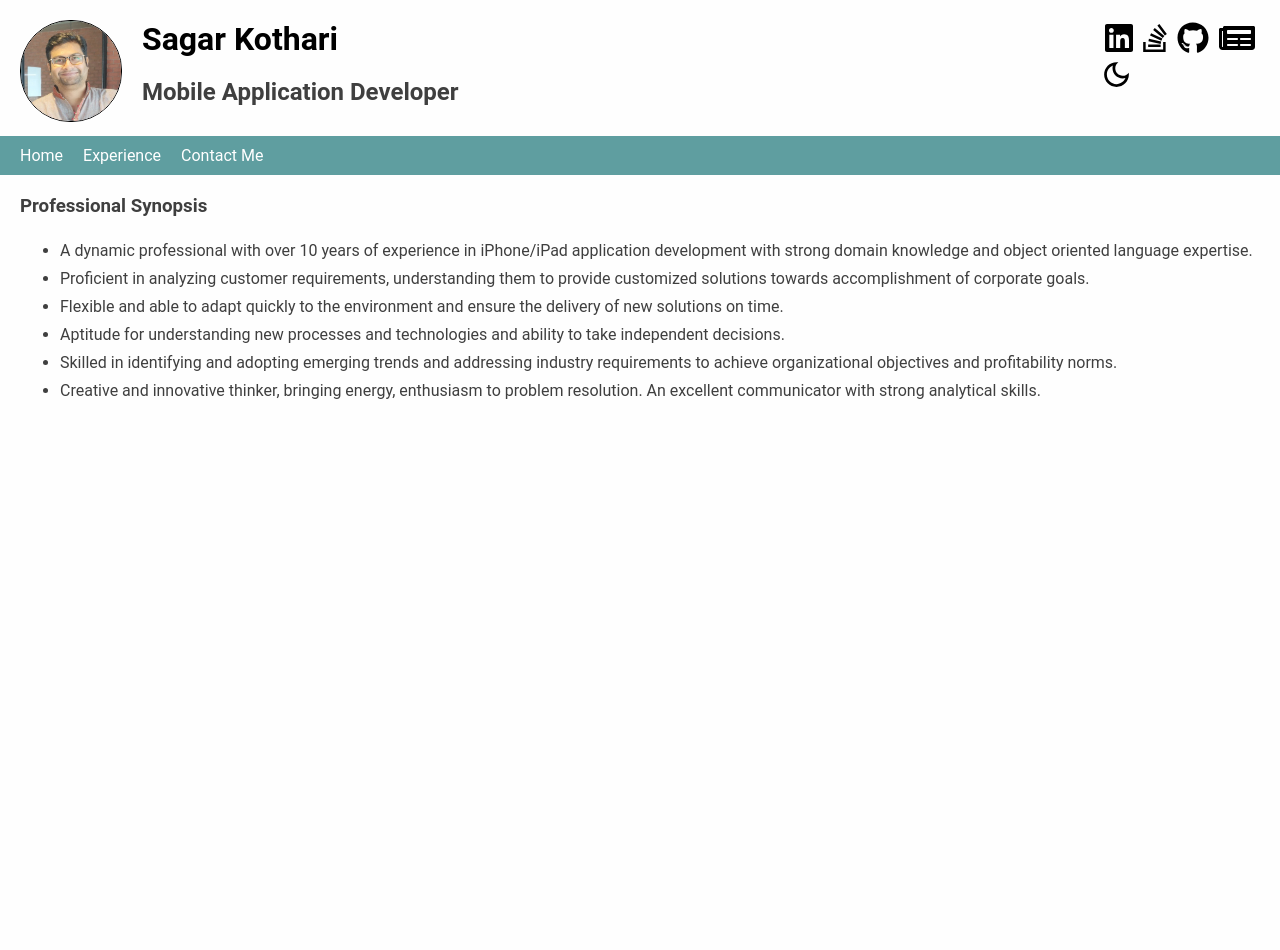
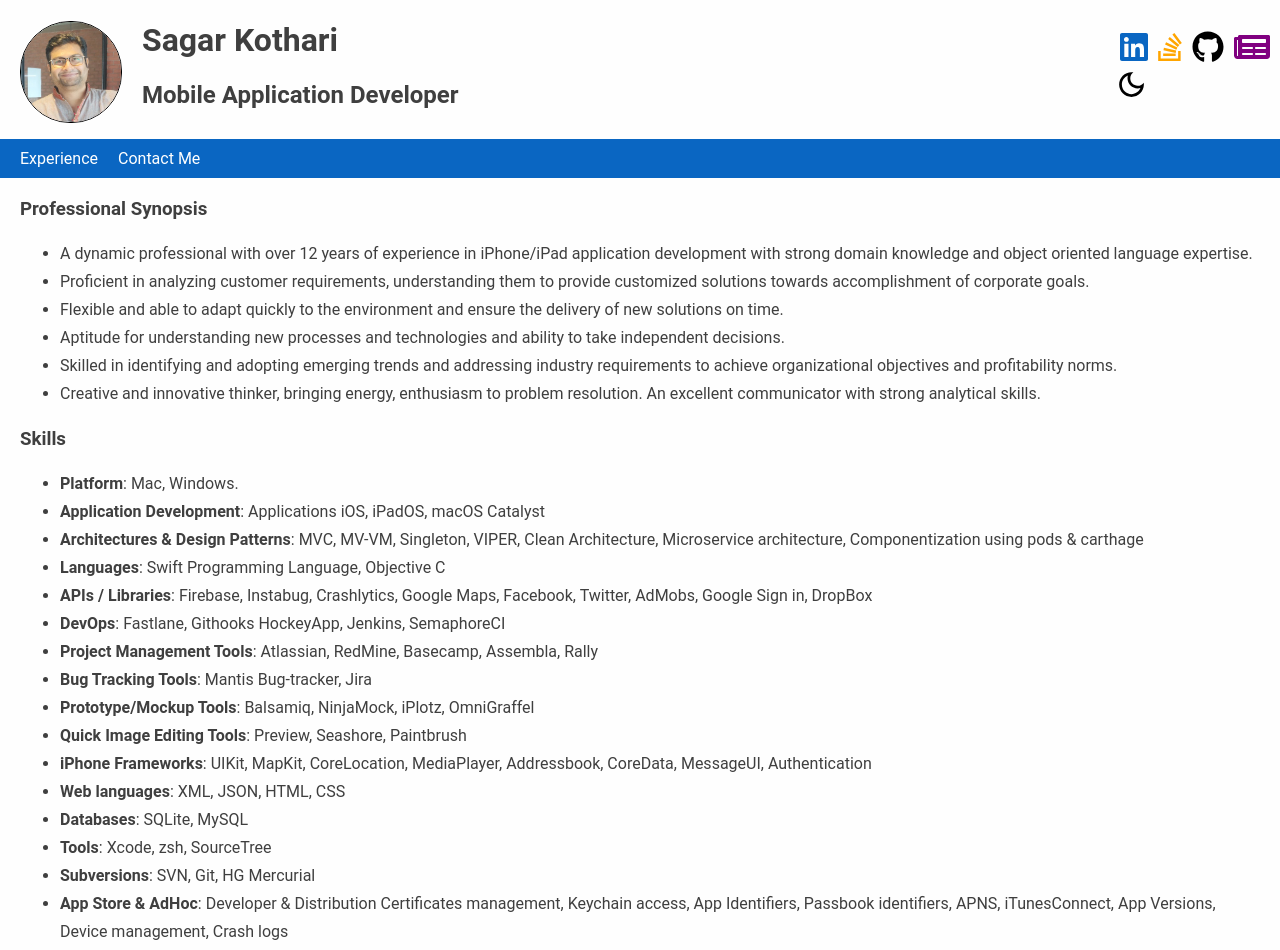
Before and after one commit to sag333ar/sag333ar.github.io, a React (Create React App) app: page / in a window 1280 px wide. Shown: the top 950 px of the page. Before the commit the page ends 800 px from the top, so only its background shows below. Built offline with nearby package versions, Linux system fonts and the light colour scheme.

Commit message:
updated home page

```diff
--- a/src/pages/Home.js
+++ b/src/pages/home/Home.js
@@ -1,5 +1,6 @@
 import React from "react";
 import './Home.css'
+import Skills from "./skills";
 
 export default function Home() {
   return (
@@ -7,7 +8,7 @@ export default function Home() {
       <h3>Professional Synopsis</h3>
       <ul>
         <li>
-          A dynamic professional with over 10 years of experience in iPhone/iPad
+          A dynamic professional with over 12 years of experience in iPhone/iPad
           application development with strong domain knowledge and object
           oriented language expertise.
         </li>
@@ -35,6 +36,8 @@ export default function Home() {
           skills.
         </li>
       </ul>
+      <h3>Skills</h3>
+      <Skills />
     </div>
   );
 }
--- /dev/null
+++ b/src/pages/home/skills-data.js
@@ -0,0 +1,72 @@
+const data = [
+  {
+      "key": "Platform",
+      "value": "Mac, Windows."
+  },
+  {
+      "key": "Application Development",
+      "value": "Applications iOS, iPadOS, macOS Catalyst"
+  },
+  {
+      "key": "Architectures & Design Patterns",
+      "value": "MVC, MV-VM, Singleton, VIPER, Clean Architecture, Microservice architecture, Componentization using pods & carthage"
+  },
+  {
+      "key": "Languages",
+      "value": "Swift Programming Language, Objective C"
+  },
+  {
+      "key": "APIs / Libraries",
+      "value": "Firebase, Instabug, Crashlytics, Google Maps, Facebook, Twitter, AdMobs, Google Sign in, DropBox"
+  },
+  {
+      "key": "DevOps",
+      "value": "Fastlane, Githooks HockeyApp, Jenkins, SemaphoreCI"
+  },
+  {
+      "key": "Project Management Tools",
+      "value": "Atlassian, RedMine, Basecamp, Assembla, Rally"
+  },
+  {
+      "key": "Bug Tracking Tools",
+      "value": "Mantis Bug-tracker, Jira"
+  },
+  {
+      "key": "Prototype/Mockup Tools",
+      "value": "Balsamiq, NinjaMock, iPlotz, OmniGraffel"
+  },
+  {
+      "key": "Quick Image Editing Tools",
+      "value": "Preview, Seashore, Paintbrush"
+  },
+  {
+      "key": "iPhone Frameworks",
+      "value": "UIKit, MapKit, CoreLocation, MediaPlayer, Addressbook, CoreData, MessageUI, Authentication"
+  },
+  {
+      "key": "Web languages",
+      "value": "XML, JSON, HTML, CSS"
+  },
+  {
+      "key": "Databases",
+      "value": "SQLite, MySQL"
+  },
+  {
+      "key": "Tools",
+      "value": " Xcode, zsh, SourceTree"
+  },
+  {
+      "key": "Subversions",
+      "value": "SVN, Git, HG Mercurial"
+  },
+  {
+      "key": "App Store & AdHoc",
+      "value": "Developer & Distribution Certificates management, Keychain access, App Identifiers, Passbook identifiers, APNS, iTunesConnect, App Versions, Device management, Crash logs"
+  },
+  {
+      "key": "API/WebService Analysis",
+      "value": "SOAP UI, Postman in Chrome, RestClient in Firefox, SOAP Client for Mac"
+  }
+];
+
+export default data;
--- /dev/null
+++ b/src/pages/home/skills.js
@@ -0,0 +1,16 @@
+import React from "react";
+import data from "./skills-data";
+
+const Skills = () => {
+  return (
+    <ul>
+      {data.map((skill) => (
+        <li>
+          <b>{skill.key}</b>: {skill.value}
+        </li>
+      ))}
+    </ul>
+  );
+};
+
+export default Skills;
--- a/src/root/App.css
+++ b/src/root/App.css
@@ -1,5 +1,5 @@
 menu {
-  background-color:cadetblue;
+  background-color:#0a66c2;
   padding: 10px;
 }
 
--- a/src/root/App.js
+++ b/src/root/App.js
@@ -1,7 +1,7 @@
 import React from "react";
 import { BrowserRouter as Router, Switch, Route, Link } from "react-router-dom";
 
-import Home from "../pages/Home";
+import Home from "../pages/home/Home";
 import Experience from "../pages/Experience";
 import Contact from "../pages/Contact";
 import SiteHeader from "./SiteHeader";
@@ -15,9 +15,6 @@ function App() {
         <nav>
           <menu>
             <ul>
-              <li>
-                <Link to="/">Home</Link>
-              </li>
               <li>
                 <Link to="/experience">Experience</Link>
               </li>
--- a/src/root/HeaderLinks.js
+++ b/src/root/HeaderLinks.js
@@ -12,18 +12,22 @@ const HeaderLinks = () => {
     {
       icon: faLinkedin,
       link: "https://www.linkedin.com/in/sagar-k-65a59047/",
+      color: "#0a66c2",
     },
     {
       icon: faStackOverflow,
       link: "https://stackoverflow.com/users/140765/sagar-r-kothari",
+      color: "orange",
     },
     {
       icon: faGithub,
       link: "https://github.com/sag333ar",
+      color: "black",
     },
     {
       icon: faNewspaper,
       link: "https://sagar-r-kothari.github.io/",
+      color: "purple",
     },
   ];
 
@@ -31,9 +35,7 @@ const HeaderLinks = () => {
     <div className="social-links">
       {icons.map((obj, index) => (
         <a key={index} href={obj.link} target="_blank" rel="noreferrer">
-          <h1>
-            <FontAwesomeIcon icon={obj.icon} />
-          </h1>
+          <FontAwesomeIcon className="header-links" icon={obj.icon} size="2x" color={obj.color}/>
         </a>
       ))}
       <br />
--- a/src/root/SiteHeader.css
+++ b/src/root/SiteHeader.css
@@ -1,7 +1,8 @@
 header {
   margin: 0px 0px 30px 0px;
 }
-h1, h2 {
+
+h2 {
   margin: 20px 0px 20px 20px;
 }
 
@@ -19,7 +20,12 @@ img {
   margin: 0px 20px 0px 20px;
 }
 
-.social-links h1 {
+.social-links {
   margin: 5px;
   display: inline;
 }
+
+.header-links {
+  margin: 5px;
+  display: inline;
+}
--- a/src/root/SiteHeader.js
+++ b/src/root/SiteHeader.js
@@ -11,8 +11,8 @@ const SiteHeader = () => {
       <HeaderLinks />
       <a href="/">
         <img src={photo} alt="Sagar" />
-        <h1>Sagar Kothari</h1>
       </a>
+      <h1>Sagar Kothari</h1>
       <h2>Mobile Application Developer</h2>
     </header>
   );
```
Also changed, not shown: src/pages/home/Home.css (renamed from src/pages/Home.css).
